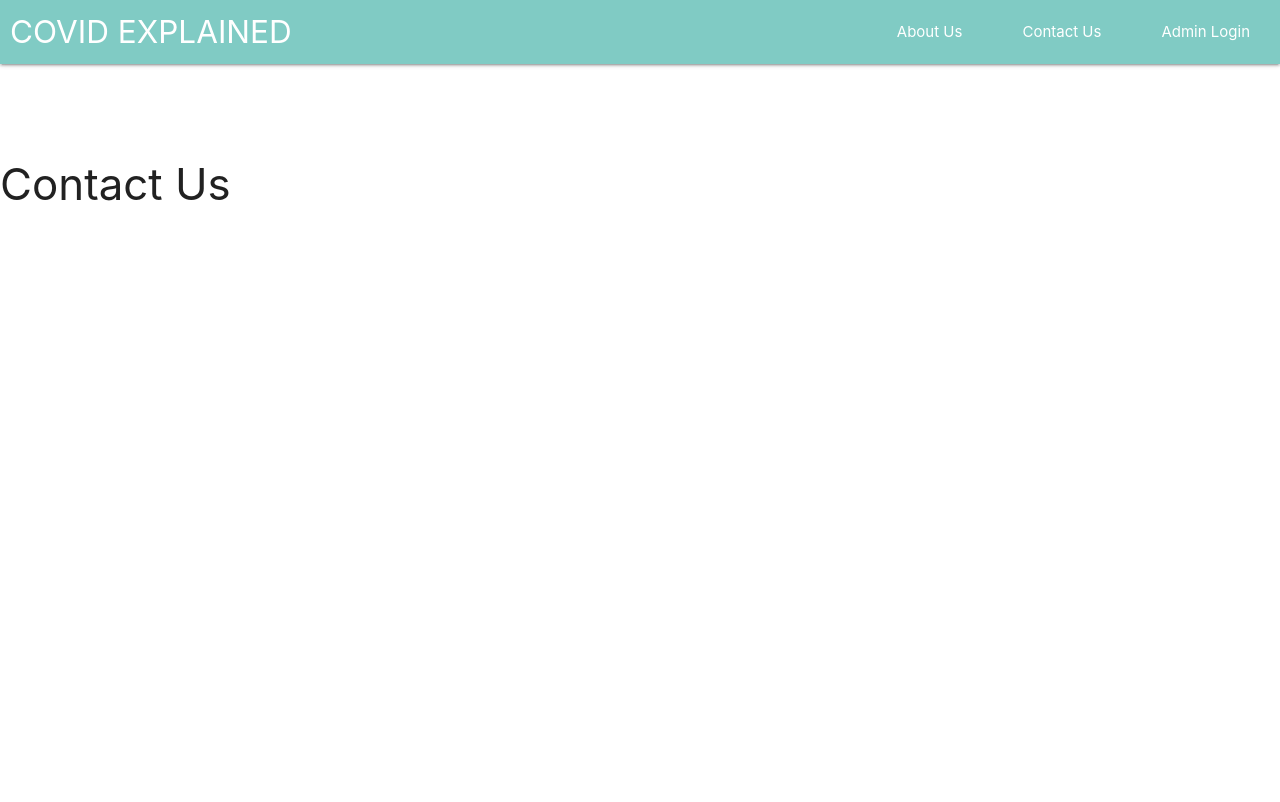
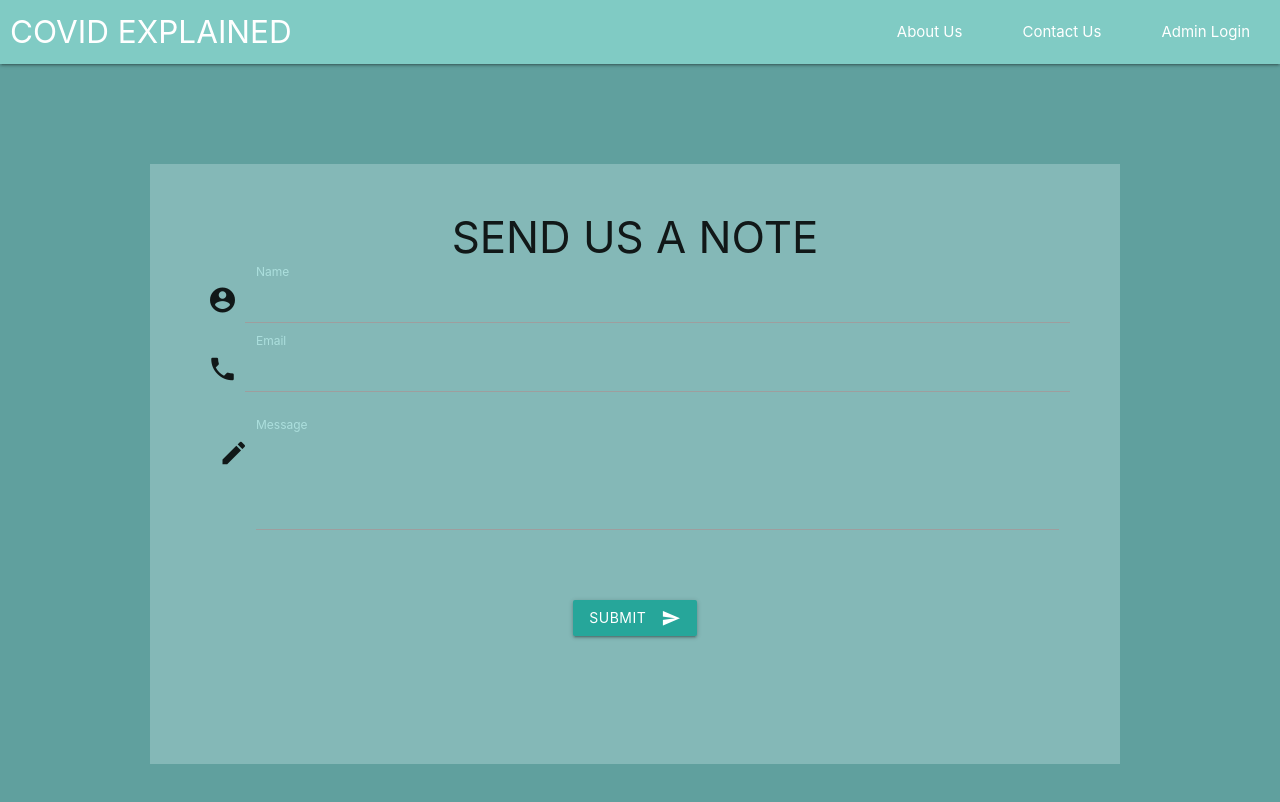
Before and after one commit to alexandreaco/covid-explained, a Vue app: page /contact-us in a window 1280 px wide. Shown: the top 802 px of the page. Built offline with nearby package versions, Linux system fonts and the light colour scheme.

Commit message:
Add form to ContactUs view, style single post vie

```diff
--- a/src/components/ContactUs.vue
+++ b/src/components/ContactUs.vue
@@ -1,9 +1,42 @@
 <template>
   <div class="contact-us">
-    <br />
-    <br />
-    <br />
-    <h3>Contact Us</h3>
+    <div class="transparent-background">
+      <h3>SEND US A NOTE</h3>
+      <div class="input-field col s6">
+        <i class="material-icons prefix">account_circle</i>
+        <input v-model="sender.name" id="name" type="text" class="validate" />
+        <label class="active" for="name">Name</label>
+      </div>
+      <div class="input-field col s6">
+        <i class="material-icons prefix">phone</i>
+        <input
+          v-model="sender.email"
+          id="email"
+          type="email"
+          class="validate"
+        />
+        <label class="active" for="email">Email</label>
+      </div>
+      <div class="row">
+        <form class="col s12">
+          <div class="row">
+            <div class="input-field col s12">
+              <i class="material-icons prefix">mode_edit</i>
+              <textarea
+                v-model="sender.message"
+                id="textarea1"
+                class="materialize-textarea"
+              ></textarea>
+              <label class="active" for="textarea1">Message</label>
+            </div>
+          </div>
+        </form>
+      </div>
+      <button class="btn waves-effect waves-light" type="submit" name="action">
+        Submit
+        <i class="material-icons right">send</i>
+      </button>
+    </div>
   </div>
 </template>
 
@@ -11,9 +44,41 @@
 export default {
   name: 'ContactUs',
   data() {
-    return {};
+    return {
+      sender: {
+        name: null,
+        email: null,
+        message: null,
+      },
+    };
   },
 };
 </script>
 
-<style></style>
+<style>
+.contact-us {
+  text-align: center;
+  padding: 50px 150px;
+  background-color: #60a09e;
+  position: absolute;
+  top: 64px;
+  bottom: 0;
+  height: 100%;
+  width: 100%;
+}
+
+.transparent-background {
+  background-color: rgb(240, 255, 255, 0.25);
+  padding: 50px;
+  margin: 50px 10px 50px 0px;
+  min-height: 600px;
+}
+
+.input-field label {
+  color: rgb(172, 223, 221);
+}
+
+#textarea1 {
+  height: 100px;
+}
+</style>
--- a/src/components/Home.vue
+++ b/src/components/Home.vue
@@ -195,6 +195,8 @@ export default {
 .card.post-card:hover {
   opacity: 0.5;
 }
+
+
 .card.topic-card h2 {
   font-size: 25px;
   padding: 8px;
--- a/src/components/Post.vue
+++ b/src/components/Post.vue
@@ -1,7 +1,22 @@
 <template>
   <div class="post">
-    <h3 v-if="this.post">{{ post.title }}</h3>
-    <p v-if="this.post">{{ post.text }}</p>
+    <div class="transparent-background">
+      <div v-if="this.post">
+        <h3>{{ post.title }}</h3>
+        <div class="author-and-date">
+          <p v-if="this.post.author">By {{ post.author }}</p>
+          <p v-if="this.post.createdAt">
+            Posted on {{ new Date(post.createdAt.seconds) }}
+          </p>
+        </div>
+        <div class="text-and-img">
+          <img :src="this.post.imgUrl" v-if="this.post.imgUrl" />
+          <p>
+            {{ post.text }}
+          </p>
+        </div>
+      </div>
+    </div>
   </div>
 </template>
 
@@ -27,3 +42,36 @@ export default {
   },
 };
 </script>
+<style>
+.post {
+  padding: 10px 150px;
+  background-color: #60a09e;
+  position: absolute;
+  top: 64px;
+  bottom: 0;
+}
+.transparent-background {
+  background-color: rgb(240, 255, 255, 0.25);
+  padding: 50px;
+  margin: 50px 10px 50px 0px;
+  min-height: 600px;
+}
+img {
+  max-height: 300px;
+  max-width: 300px;
+  margin: 5px 20px 0px 0px;
+  float: left;
+}
+h3 {
+  margin: 0px;
+}
+p {
+  margin: 0;
+}
+.author-and-date {
+  margin: 10px 0px;
+}
+.author-and-date p {
+  font-size: 10px;
+}
+</style>
```
